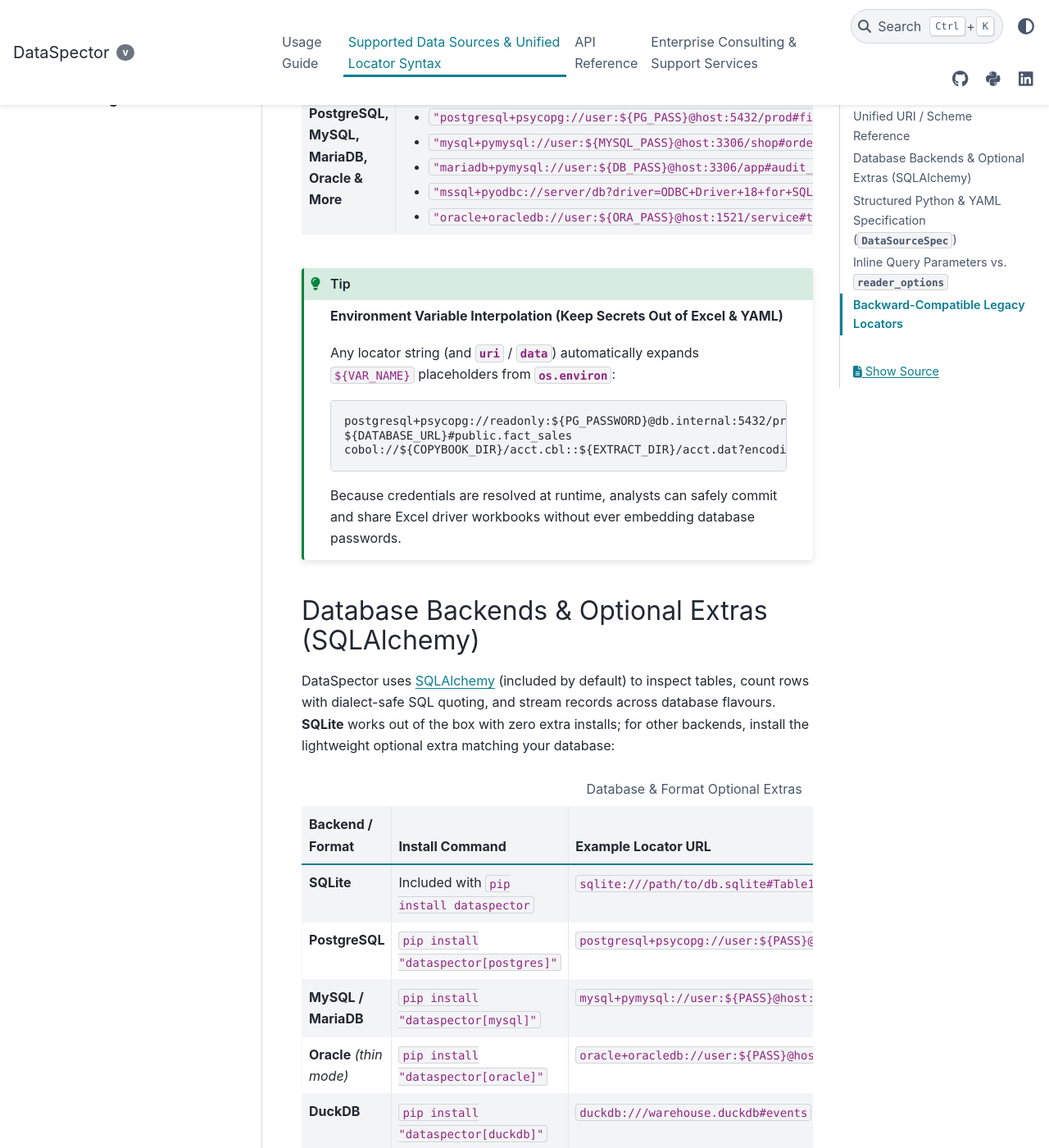
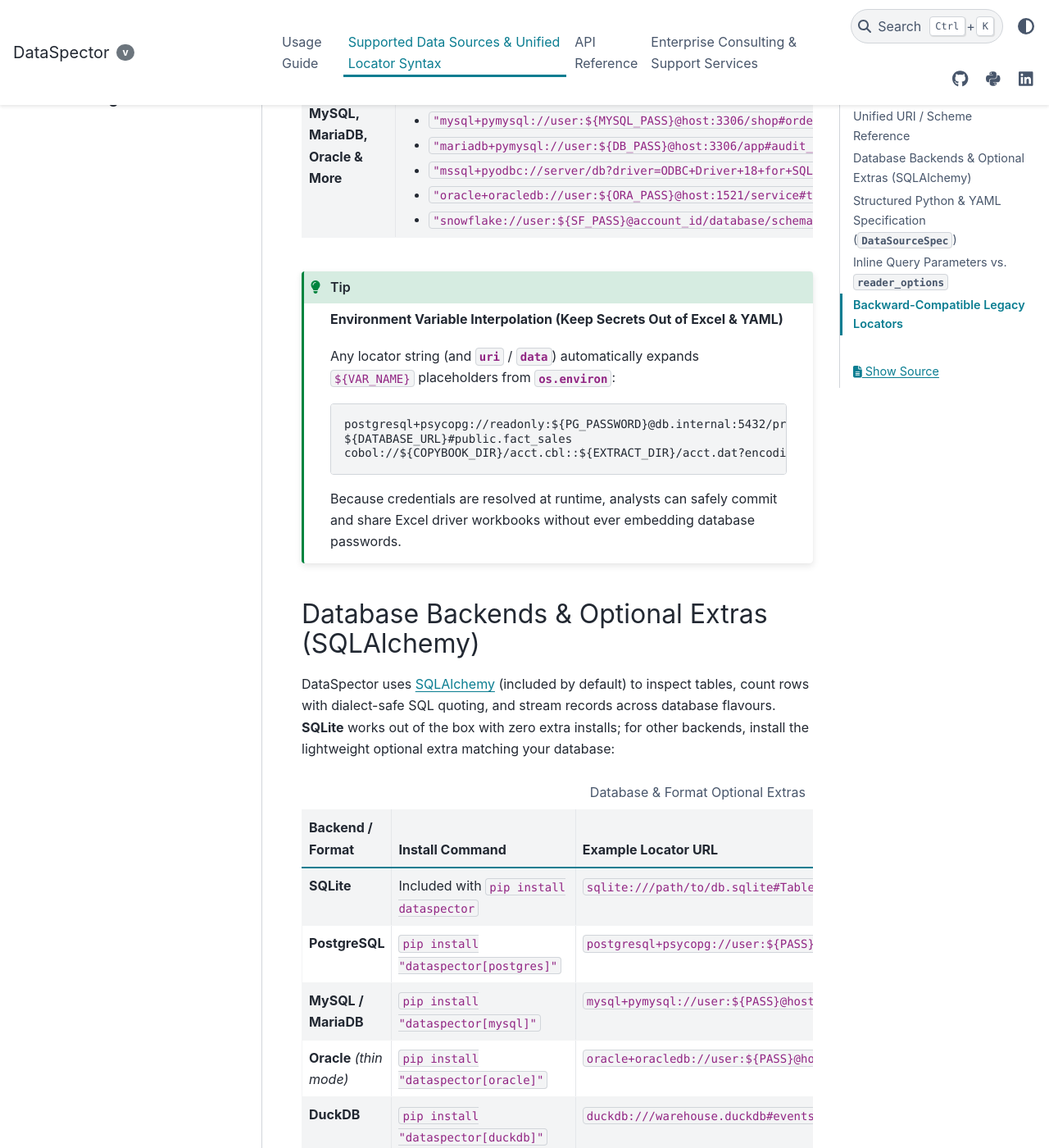
Before and after one commit to aberndsen/dataspector, a Sphinx documentation site: the page built from docs/source/data_sources.rst, in a window 1280 px wide and 1400 px high, scrolled down 1359 px. Shown: the whole window at 82% size. Built offline with Sphinx 7.4.7 and the PyData theme 0.15.4, drawn with Linux system fonts in a browser that asks for light colours; the version number could not be read and is left out; some of the changed text lies outside the part shown.

Commit message:
feat(deps): add optional snowflake SQLAlchemy extra and document Snowflake locators

```diff
--- a/docs/source/_static/llms-full.txt
+++ b/docs/source/_static/llms-full.txt
@@ -113,11 +113,12 @@ coboller convert layout.cbl extract.dat --encoding cp500 --output accounts.csv
 - **Excel workbook + sheet & HDF5 + key**: `"excel://workbook.xlsx#Sheet1"` (or `"workbook.xlsx#Sheet1"`, `"[workbook.xlsx][Sheet1]"`), `"hdf5://store.h5#measurements"`
 - **COBOL copybook + data extract**: `"cobol://layout.cbl::extract.dat?encoding=cp500"` (or `"cobol://layout.cbl?data=extract.dat&encoding=cp500"`, `"[layout.cbl][extract.dat]"`)
 - **Embedded databases (SQLite, DuckDB, MS Access)**: `"sqlite:///database.sqlite#users"`, `"duckdb:///analytics.duckdb#events"`, `"access://legacy.accdb#Orders"` (or `"[database.sqlite][users]"`)
-- **Any SQL database flavour (Postgres, MySQL, MariaDB, SQL Server, Oracle, Snowflake, etc. — via SQLAlchemy)**:
-  - Optional extras: `pip install "dataspector[postgres]"` (`psycopg[binary]`), `"dataspector[mysql]"` (`pymysql`), `"dataspector[oracle]"` (`oracledb`), `"dataspector[duckdb]"` (`duckdb-engine`), `"dataspector[db]"` (all pure-wheel SQL drivers above), `"dataspector[odbc]"` (`pyodbc` for SQL Server / MS Access), `"dataspector[parquet]"` (`pyarrow`).
+- **Any SQL database flavour (Postgres, MySQL, MariaDB, Snowflake, SQL Server, Oracle, etc. — via SQLAlchemy)**:
+  - Optional extras: `pip install "dataspector[postgres]"` (`psycopg[binary]`), `"dataspector[mysql]"` (`pymysql`), `"dataspector[oracle]"` (`oracledb`), `"dataspector[duckdb]"` (`duckdb-engine`), `"dataspector[snowflake]"` (`snowflake-sqlalchemy`), `"dataspector[db]"` (all pure-wheel local/OLTP SQL drivers), `"dataspector[odbc]"` (`pyodbc` for SQL Server / MS Access), `"dataspector[parquet]"` (`pyarrow`).
   - `"postgresql+psycopg://user:${DB_PASS}@host:5432/warehouse#public.users"`
   - `"mysql+pymysql://user:${DB_PASS}@host:3306/shop#orders"`
   - `"mariadb+pymysql://user:${DB_PASS}@host:3306/app#audit_log"`
+  - `"snowflake://user:${SF_PASS}@account_id/db/schema?warehouse=COMPUTE_WH&role=ANALYST#fact_sales"`
   - `"mssql+pyodbc://server/db?driver=ODBC+Driver+18+for+SQL+Server#dbo.accounts"` (or `"[server_name][database_name][table_name]"`)
   - `"oracle+oracledb://user:${DB_PASS}@host:1521/service#ledger"`
 - **Structured `DataSourceSpec`**: `DataSourceSpec(uri="postgresql://...", format="postgres", table="public.users", options={...})`
--- a/docs/source/data_sources.rst
+++ b/docs/source/data_sources.rst
@@ -55,6 +55,7 @@ Unified URI / Scheme Reference
        * ``"mariadb+pymysql://user:${DB_PASS}@host:3306/app#audit_log"``
        * ``"mssql+pyodbc://server/db?driver=ODBC+Driver+18+for+SQL+Server#dbo.accounts"``
        * ``"oracle+oracledb://user:${ORA_PASS}@host:1521/service#transactions"``
+       * ``"snowflake://user:${SF_PASS}@account_id/database/schema?warehouse=COMPUTE_WH&role=ANALYST#fact_sales"``
 
 .. tip::
 
@@ -104,6 +105,9 @@ matching your database:
    * - **DuckDB**
      - ``pip install "dataspector[duckdb]"``
      - ``duckdb:///warehouse.duckdb#events``
+   * - **Snowflake**
+     - ``pip install "dataspector[snowflake]"``
+     - ``snowflake://user:${SF_PASS}@account_id/db/schema?warehouse=WH#table``
    * - **All pure-wheel SQL drivers**
      - ``pip install "dataspector[db]"``
      - Installs ``postgres``, ``mysql``, ``oracle``, and ``duckdb`` extras together
--- a/docs/source/usage.rst
+++ b/docs/source/usage.rst
@@ -19,6 +19,7 @@ of the box):
 * ``pip install "dataspector[mysql]"`` — MySQL / MariaDB (``pymysql``).
 * ``pip install "dataspector[oracle]"`` — Oracle thin mode (``oracledb``).
 * ``pip install "dataspector[duckdb]"`` — DuckDB (``duckdb-engine``).
+* ``pip install "dataspector[snowflake]"`` — Snowflake (``snowflake-sqlalchemy``).
 * ``pip install "dataspector[db]"`` — all pure-wheel SQLAlchemy DB drivers above.
 * ``pip install "dataspector[odbc]"`` — SQL Server and MS Access (``pyodbc``).
 * ``pip install "dataspector[parquet]"`` — Apache Parquet via ``pyarrow``.
--- a/pyproject.toml
+++ b/pyproject.toml
@@ -44,6 +44,7 @@ keywords = [
     "postgresql",
     "mysql",
     "duckdb",
+    "snowflake",
     "pandas",
     "pandera",
 ]
@@ -95,6 +96,9 @@ oracle = [
 ]
 duckdb = [
     "duckdb-engine>=0.13.0",
+]
+snowflake = [
+    "snowflake-sqlalchemy>=1.6.0",
 ]
 odbc = [
     "pyodbc>=5.5.0",
```
Also changed, not shown: README.md (+3 -2 lines), skills/dataspector/SKILL.md (+3 -1 lines), 1 other file.
